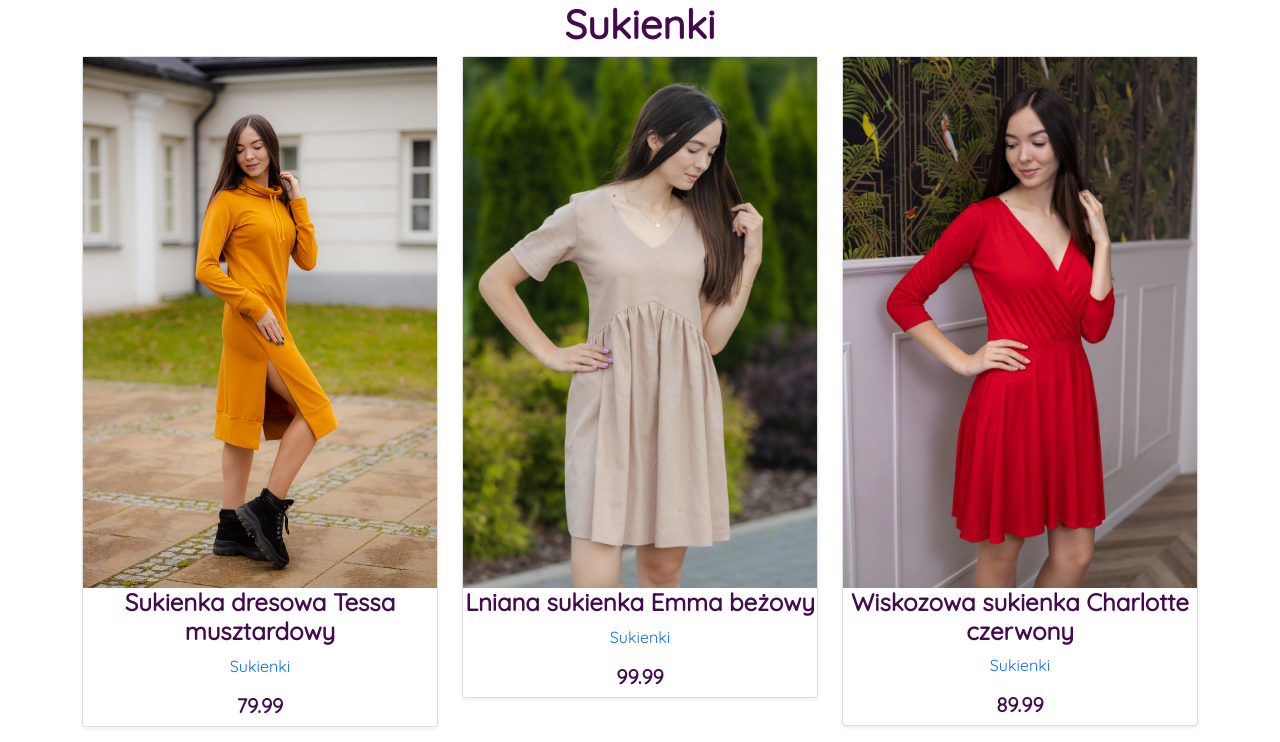
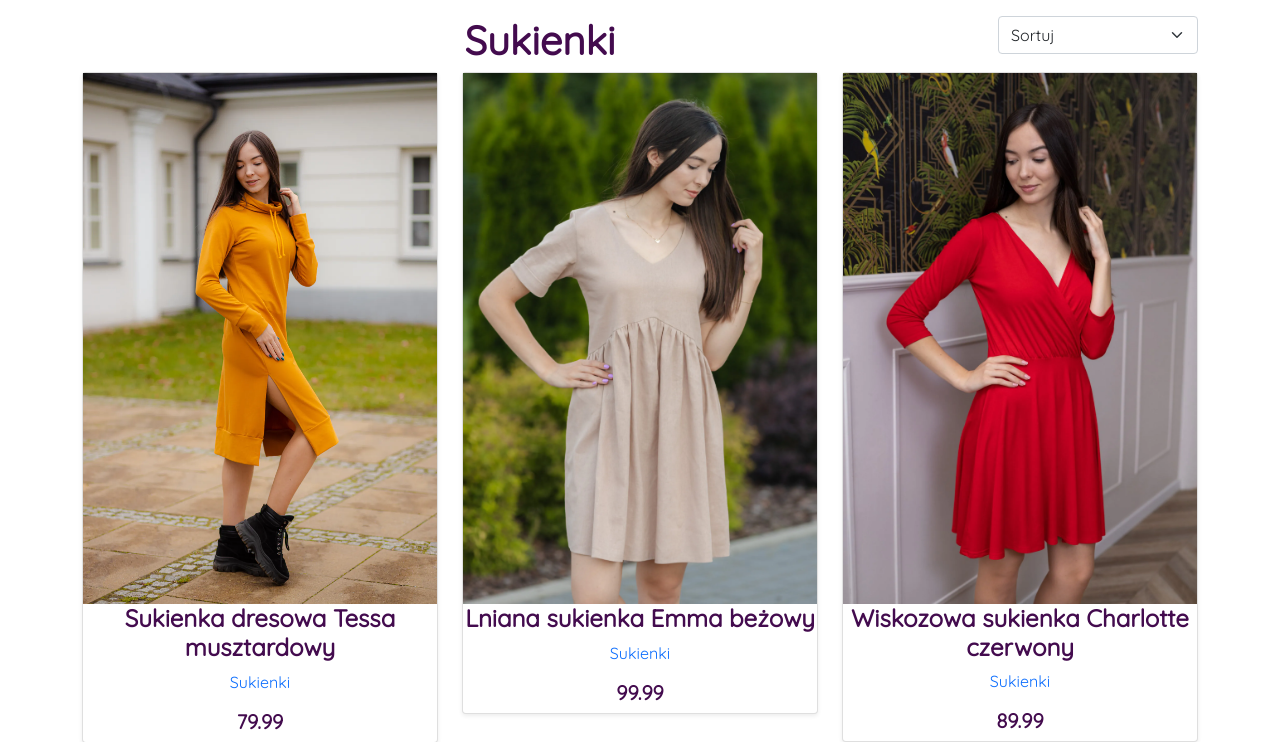
Before and after one commit to KluskaGit/Jomix, a PHP site: page /Produkty.php?katID=1 in a window 1280 px wide. Shown: the part 86-828 px from the top of the page. Run offline with PHP 8.4, Linux system fonts and the light colour scheme; data comes from the database, SQL or seed files in the repository; some libraries are stand-ins or nearby versions; some web fonts are replaced.

Commit message:
sortowanie

```diff
--- a/Produkty.php
+++ b/Produkty.php
@@ -1,45 +1,70 @@
 <html>
 
 <head>
-  <?php include 'head.php' ?>
+  <?php include 'head.php'; ?>
   <title>Produkty</title>
 </head>
 
 <body>
+
+
   <div class="container-fluid p-0">
-    <?php include 'header.php';
+    <?php include 'header.php'; ?>
+    <div class="container">
+      <form method="post">
+      <select class="form-select" aria-label="Sortowanie" name="sort" style="float:right; width:200px" onchange="this.form.submit();">
+        <option selected>Sortuj</option>
+        <option value="asc">Najniższa cena</option>
+        <option value="desc">Najwyższa cena</option>
+      </select>
+      </form>
+    <?php
+    $katID = $_GET['katID'];
+    $nazwa_kategorii = mysqli_query(
+        $lacz,
+        "SELECT nazwa_kategorii from kategorie where kategoriaID=$katID"
+    );
+    ?>
 
-    $katID = $_GET['katID'];
-    $nazwa_kategorii = mysqli_query($lacz, "SELECT nazwa_kategorii from kategorie where kategoriaID=$katID");
-    ?>
-    <div class="container-lg">
       <h1><?php while ($x = @mysqli_fetch_array($nazwa_kategorii)) {
           echo $x['nazwa_kategorii'];
       } ?></h1>
+    </div>
 
+<div class="container-lg">
       <div class="row row-cols-1 row-cols-sm-2 row-cols-md-3 col produktybox">
         <?php
-        $produkt = mysqli_query($lacz, "SELECT produktID,nazwa_produktu, cena, img_url, nazwa_kategorii, promocja from produkty inner join kategorie on produkty.kategoriaID = kategorie.kategoriaID  where produkty.kategoriaID=$katID");
+        $sortuj = '';
+        $order_by = '';
+        if (isset($_POST['sort'])) {
+            $sortuj = $_POST['sort'];
+            $order_by = 'order by cena';
+        }
+        $produkt = mysqli_query(
+            $lacz,
+            "SELECT produktID,nazwa_produktu, cena, img_url, nazwa_kategorii, promocja from produkty inner join kategorie on produkty.kategoriaID = kategorie.kategoriaID  where produkty.kategoriaID=$katID $order_by $sortuj"
+        );
 
         while ($row = @mysqli_fetch_array($produkt)) {
-
             echo '<div class="col cardpordukt">';
             echo '<a href="Produkt.php?produktID=' . $row['produktID'] . '">';
-          echo    '<div class="card shadow-sm">';
-          echo      '<img src="' . $row['img_url'] . '">';
-          echo      '<h4>' . $row['nazwa_produktu'] . '</h4>';
-          echo      '<p>' . $row['nazwa_kategorii'] . '</p>';
+            echo '<div class="card shadow-sm">';
+            echo '<img src="' . $row['img_url'] . '">';
+            echo '<h4>' . $row['nazwa_produktu'] . '</h4>';
+            echo '<p>' . $row['nazwa_kategorii'] . '</p>';
 
             if ($row['promocja'] > 0) {
-            echo '<h5><s>' . $row['cena'] . '</s> ' . $row['promocja'] . '</h5>';
+                echo '<h5><s>' .
+                    $row['cena'] .
+                    '</s> ' .
+                    $row['promocja'] .
+                    '</h5>';
             } else {
-            echo     '<h5>' . $row['cena'] . '</h5>';
+                echo '<h5>' . $row['cena'] . '</h5>';
             }
 
-
-
-          echo    '</div>';
-          echo  '</a>';
+            echo '</div>';
+            echo '</a>';
             echo '</div>';
         }
         ?>
```
Lines whose indentation alone changed are shown as unchanged.
